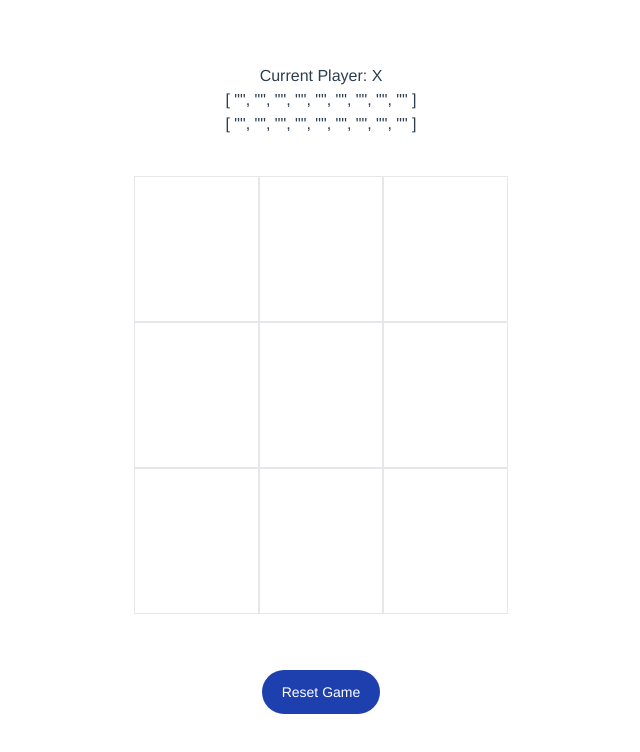
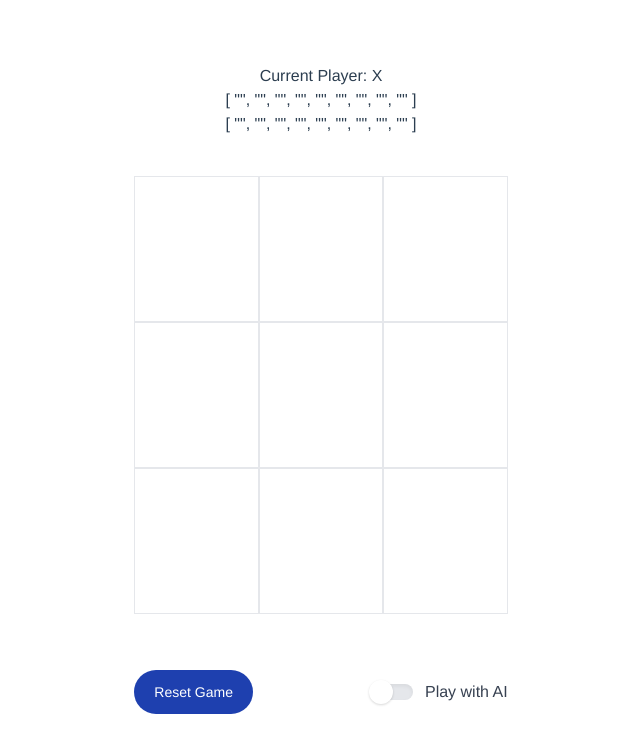
Before and after one commit to reeceballano/tic-tac-toe, a Vue app: page / in a window 1280 px wide. Shown: the top 752 px of the page, without its empty margins (319-959 px from the left). Built offline with nearby package versions, Linux system fonts and the light colour scheme.

Commit message:
added emit to toggle AI

```diff
--- a/src/components/Toggle.vue
+++ b/src/components/Toggle.vue
@@ -1,13 +1,13 @@
 <template>
-    <div class="flex items-center justify-center w-full mb-24">
+    <div class="toggle">
         <!-- Toggle Button -->
         <label for="toogleA" class="flex items-center cursor-pointer">
             <!-- toggle -->
             <div class="relative">
                 <!-- input -->
-                <input id="toogleA" type="checkbox" class="hidden" />
+                <input id="toogleA" @change="toggle" type="checkbox" class="hidden" />
                 <!-- line -->
-                <div class="toggle__line w-10 h-4 bg-gray-400 rounded-full shadow-inner"></div>
+                <div class="toggle__line w-10 h-4 bg-gray-200 rounded-full shadow-inner"></div>
                 <!-- dot -->
                 <div class="toggle__dot absolute w-6 h-6 bg-white rounded-full shadow inset-y-0 left-0"></div>
             </div>
@@ -20,10 +20,36 @@
 </template>
 
 <script>
+import { ref } from 'vue';
+
 export default {
+    name: "Toggle",
 
+    setup(props, { emit }) {
+        const status = ref(false);
+
+        const toggle = () => {
+            status.value = !status.value;
+            emit('toggle', status.value);
+        }
+
+        return {
+            toggle,
+            status,
+        }
+    }
 }
 </script>
 
-<style>
+<style lang="scss" scoped>
+    .toggle__dot {
+        top: -.25rem;
+        left: -.25rem;
+        transition: all 0.3s ease-in-out;
+    }
+
+    input:checked ~ .toggle__dot {
+        transform: translateX(100%);
+        background-color: #2564eb;
+    }
 </style>
--- a/src/views/Home.vue
+++ b/src/views/Home.vue
@@ -8,7 +8,10 @@
             <div class="game-wrapper md:w-1/3 w-10/12 m-auto my-10">
                 <Board />
 
-                <button @click.prevent="reset" class="bg-blue-800 text-white px-5 py-3 rounded-full mt-14 hover:bg-blue-900 transition-colors delay-900 text-sm">Reset Game</button>
+                <div class="flex justify-between items-center mt-14">
+                    <button @click.prevent="reset" class="bg-blue-800 text-white px-5 py-3 rounded-full hover:bg-blue-900 transition-colors delay-900 text-sm">Reset Game</button>
+                    <Toggle @toggle="toggle" />
+                </div>
             </div>
         </div>
     </div>
@@ -18,11 +21,13 @@
 import { computed } from 'vue';
 import { useStore } from 'vuex';
 import Board from '@/components/Board';
+import Toggle from '@/components/Toggle';
 
 export default {
     name: 'Home',
     components: {
-        Board
+        Board,
+        Toggle
     },
 
     setup() {
@@ -52,13 +57,19 @@ export default {
             return store.getters['game/getPrevMoves'];
         })
 
+        const toggle = (x) => {
+            console.log('parent ', x)
+            store.dispatch('game/aiOpponent', x);
+        }
+
         return {
             currentPlayer,
             gameState,
             winner,
             gameActive,
             reset,
-            prevMoves
+            prevMoves,
+            toggle
         }
     }
 
```
